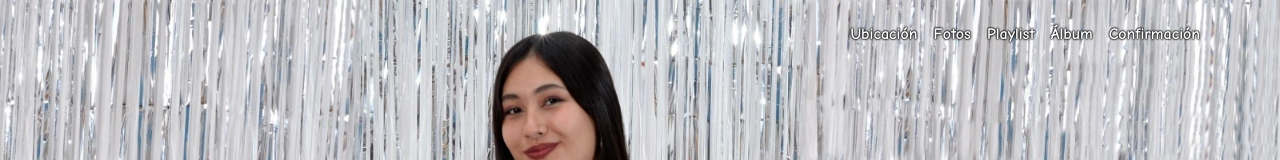
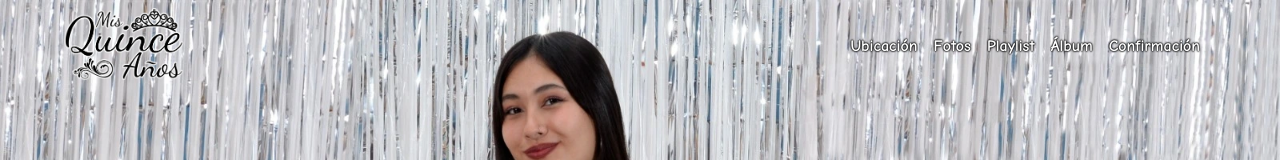
Before and after one commit to produccionesjano70-crea/mis15yuli, a plain HTML site: page index.html in a window 1280 px wide. Shown: the top 160 px of the page. Drawn offline with nearby package versions, Linux system fonts and the light colour scheme; a web font is replaced by a local one.

Commit message:
Update index.html

```diff
--- a/index.html
+++ b/index.html
@@ -35,10 +35,10 @@
     <header class="header">
 
         <nav class="nav container" id="nav">
-            <!--a href="index.html">
+            <a href="index.html">
                 <img class="nav__logo" src="assets/imagenes/logo.webp" alt="logo" data-aos="fade-left"
                     data-aos-anchor="#example-anchor" data-aos-offset="500" data-aos-duration="700">
-        </a-->
+        </a>
 
             <div class="nav__icons">
                 <a href="#nav">
```
